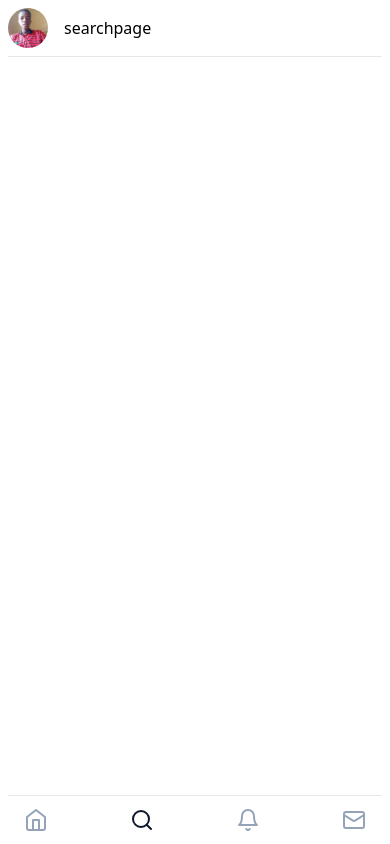
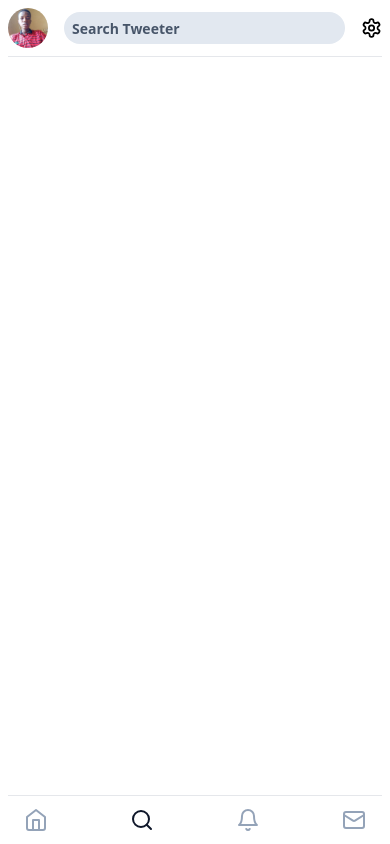
Before and after one commit to Ayothegod/twitter-clone, a React (Vite) app in the folder client/: page /search in a window 390 px wide. Built offline with nearby package versions, Linux system fonts and the light colour scheme.

Commit message:
feat: add correct headers for 4 mobile buttons

```diff
--- a/client/src/components/ui/Header.jsx
+++ b/client/src/components/ui/Header.jsx
@@ -1,11 +1,12 @@
 /* eslint-disable react/prop-types */
 import testProfile from "../../assets/20220529_232847.jpg";
+import { Settings, Settings2 } from "lucide-react";
 
 export default function Header({
   homepage,
   searchpage,
   notification,
-  message
+  message,
 }) {
   return (
     <div className="border-b pb-2 mx-2">
@@ -22,12 +23,30 @@ export default function Header({
               <p className=" font-bold text-2xl">Tweeter.</p>
             </div>
           )}
-          {searchpage && <p>searchpage</p>}
-          {notification && <p>Notification</p>}
+          {searchpage && (
+            <div className="flex items-center justify-between gap-4">
+              <input
+                type="text"
+                placeholder="Search Tweeter"
+                className="btn"
+              />
+              <Settings />
+            </div>
+          )}
+          {notification && (
+            <div className="flex items-center justify-between gap-4">
+              <p className="font-bold text-2xl">Notifications</p>
+              <Settings />
+            </div>
+          )}
           {message && (
-            <div>
-              <input type="text" className="bg-slate-200"/>
-
+            <div className="flex items-center justify-between gap-4">
+              <input
+                type="text"
+                placeholder="Search Direct Messages"
+                className="btn"
+              />
+              <Settings />
             </div>
           )}
         </div>
--- a/client/src/index.css
+++ b/client/src/index.css
@@ -1,3 +1,9 @@
 @tailwind base;
 @tailwind components;
 @tailwind utilities;
+
+@layer components {
+    .btn {
+        @apply bg-slate-200 font-semibold w-full py-1 px-2 rounded-full placeholder:text-slate-600 placeholder:text-sm;
+    }
+}
```
